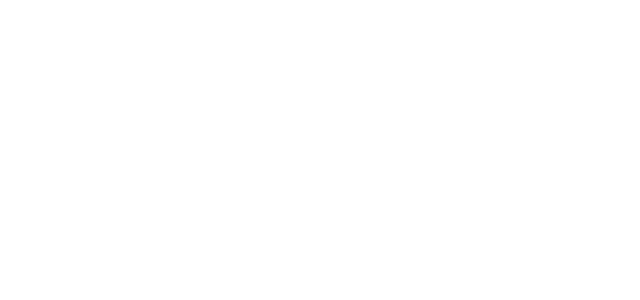
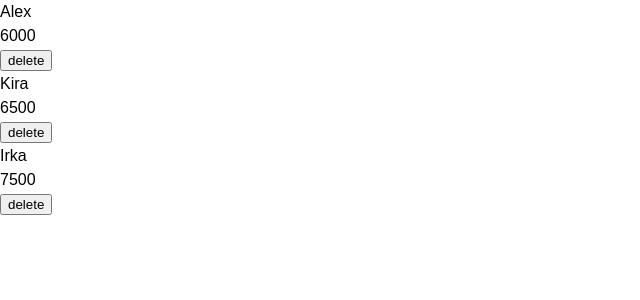
Before and after one commit to IamLoren/practice-REACT, a React (Create React App) app: page / in a window 1280 px wide. Shown: the top 300 px of the page, without its empty margins (0-640 px from the left). Built offline with nearby package versions, Linux system fonts and the light colour scheme.

Commit message:
add Users and SingleUser

```diff
--- a/src/App.js
+++ b/src/App.js
@@ -9,9 +9,29 @@
 // 7. Зробити метод для перемикання стану (active / completed)
 // 8. Додати фільтр по стану  (all, active, completed)
 // 9. Додати підрахунок активних users
+import React from "react";
+import { Users } from "./components/Users/Users";
 
-function App() {
-	return <div></div>
+export class App extends React.Component {
+  state = {
+    users: [
+      { name: "Alex", salary: 6000, id: 1 },
+      { name: "Kira", salary: 6500, id: 2 },
+      { name: "Irka", salary: 7500, id: 3 },
+    ],
+  };
+  render() {
+    const { users } = this.state;
+    return (
+      <div>
+        <Users usersInfo={users} />
+      </div>
+    );
+  }
 }
 
-export default App
+// function App() {
+
+// }
+
+// export default App;
--- /dev/null
+++ b/src/components/SingleUser/SingleUser.jsx
@@ -0,0 +1,13 @@
+import React from "react";
+
+export const SingleUser = ({ name, salary }) => {
+  return (
+    <li>
+      <div>
+        <p>{name}</p>
+        <p>{salary}</p>
+      </div>
+      <button type="button">delete</button>
+    </li>
+  );
+};
--- /dev/null
+++ b/src/components/Users/Users.jsx
@@ -0,0 +1,14 @@
+import React from "react";
+import { SingleUser } from "../SingleUser/SingleUser";
+
+export const Users = ({ usersInfo }) => {
+  return (
+    <>
+      <ul>
+        {usersInfo.map((item) => (
+          <SingleUser key={item.id} {...item} />
+        ))}
+      </ul>
+    </>
+  );
+};
```
Also changed, not shown: src/index.js (+10 -10 lines).
